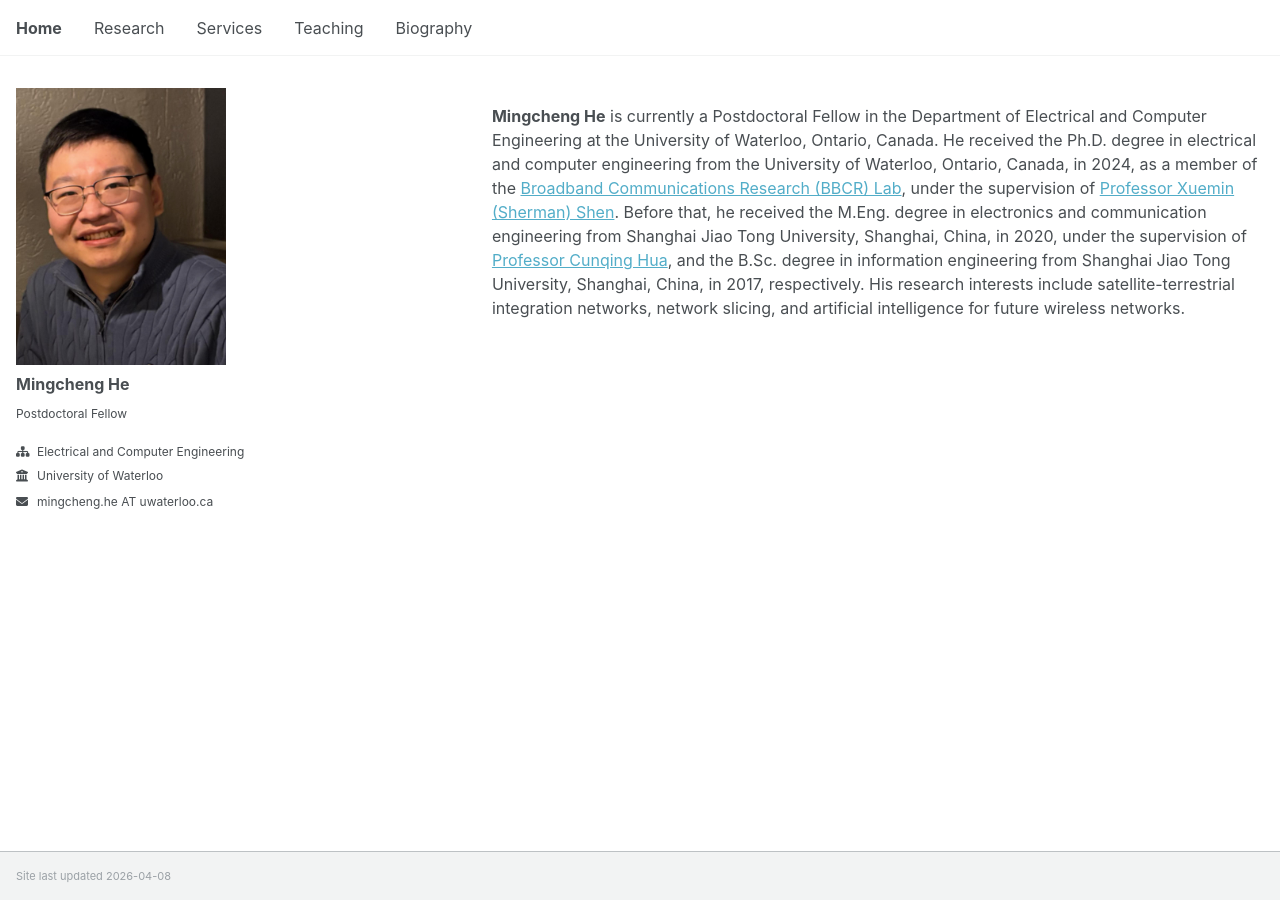
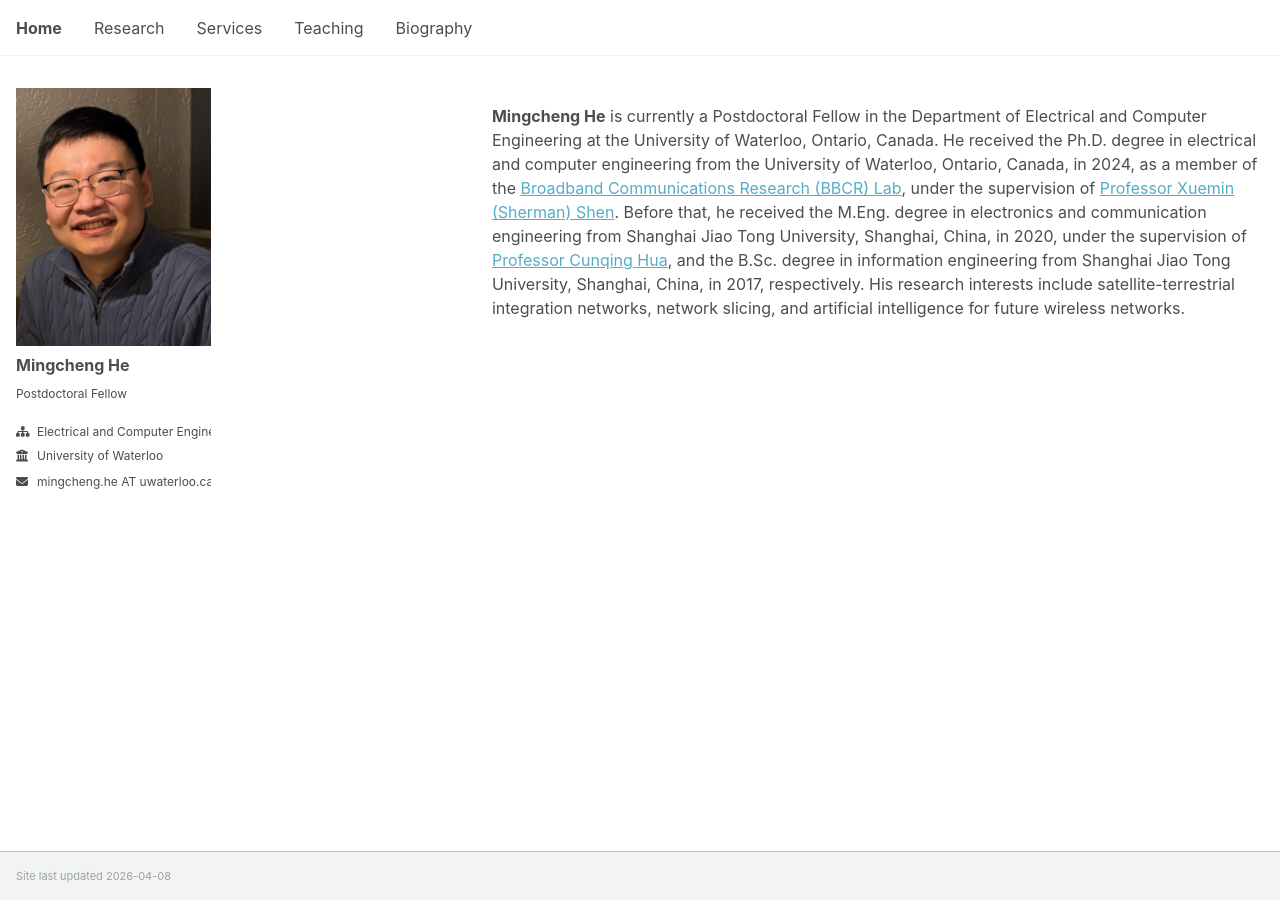
Before and after one commit to mingcheng-he/mingcheng-he.github.io, a Jekyll site: the page built from _pages/about.md, in a window 1280 px wide. Built offline with Jekyll 4.4.1, drawn with Linux system fonts in a browser that asks for light colours; a script that is not in the unit is left out.

Commit message:
Update _sidebar.scss

```diff
--- a/_sass/layout/_sidebar.scss
+++ b/_sass/layout/_sidebar.scss
@@ -25,7 +25,7 @@
   }
 
   @include breakpoint($large) {
-    @include span(4 of 12);
+    @include span(2 of 12);
     opacity: 1;
     -webkit-transition: opacity 0.2s ease-in-out;
             transition: opacity 0.2s ease-in-out;
```
